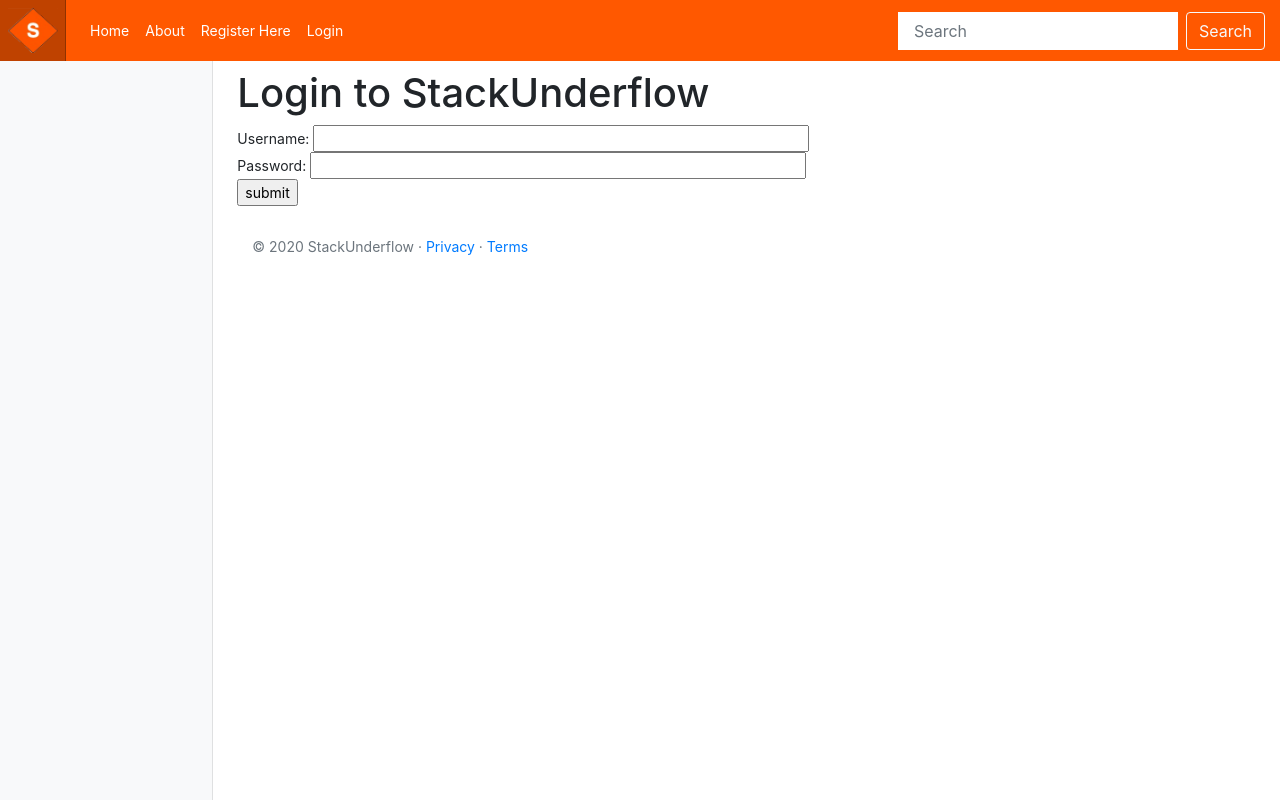
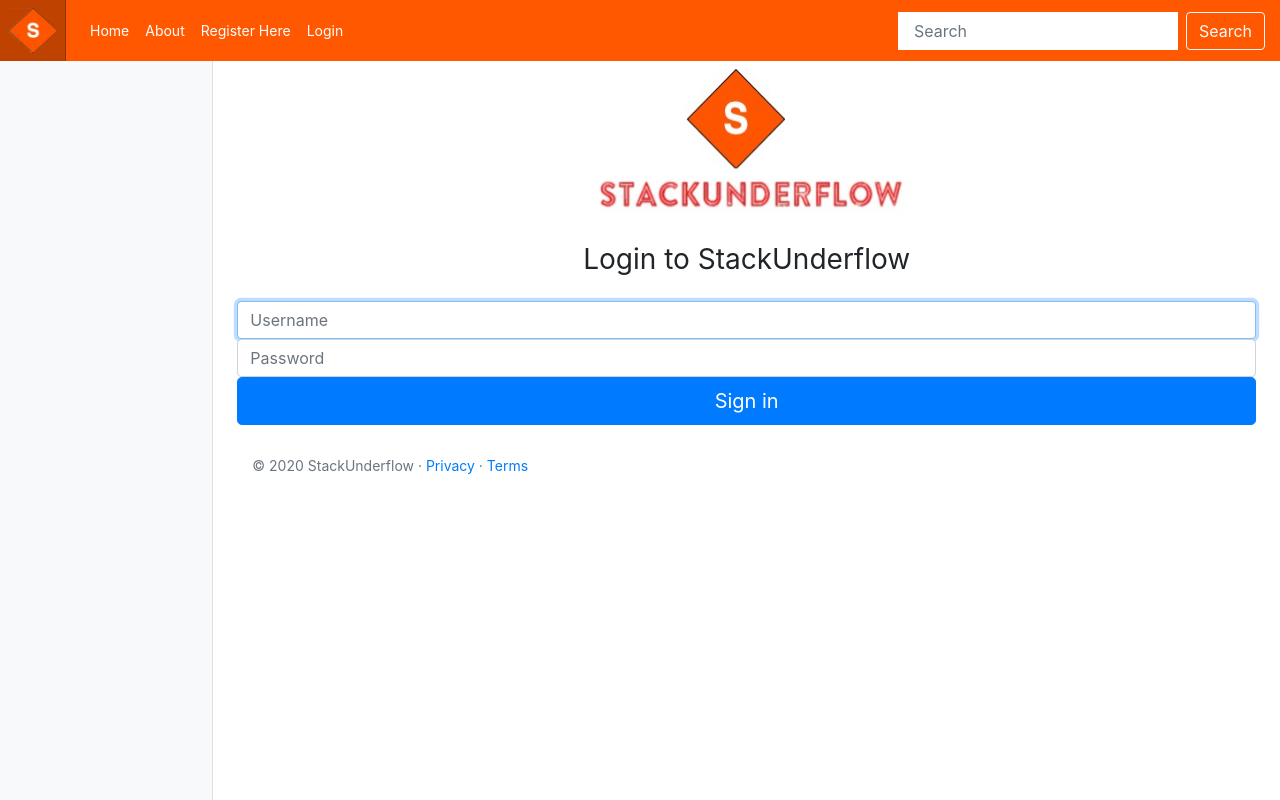
Before and after one commit to wad2Project/group_project, a Django app: page /stackunderflow/login/ in a window 1280 px wide. Run offline with Django 3.2, Linux system fonts and the light colour scheme; some libraries are stand-ins or nearby versions.

Commit message:
started login template

```diff
--- a/templates/stack_underflow/base.html
+++ b/templates/stack_underflow/base.html
@@ -5,9 +5,6 @@
     <head>
     <meta charset="utf-8">
     <meta name="viewport" content="width=device-width, initial-scale=1, shrink-to-fit=no">
-    <meta name="description" content="">
-    <meta name="author" content="Mark Otto, Jacob Thornton, and Bootstrap contributors">
-    <meta name="generator" content="Jekyll v3.8.5">
     <link rel="icon" href="{% static 'images/favicon.ico' %}">
     <title>
         {% block title_block %}Welcome to StackUnderflow{% endblock %}
--- a/templates/stack_underflow/login.html
+++ b/templates/stack_underflow/login.html
@@ -6,13 +6,24 @@
 {% endblock %}
 
 {% block body_block %}
-  <h1>Login to StackUnderflow</h1>
-  <form id="login_form" method="post" action="{% url 'stack_underflow:login' %}">
-    {% csrf_token %}
-    Username: <input type="text" name="username" value="" size="50" />
-    <br />
-    Password: <input type="password" name="password" value="" size="50" />
-    <br />
-    <input type="submit" value="submit" />
+
+    <form class="form-signin" id="login_form" method="post" action"{% url 'stack_underflow:login' %}">
+      {% csrf_token %}
+      <div class="text-center mb-4">
+        <img class="mb-4" src="{% static 'images/logo.jpg' %}" alt="" width="350" height="150">
+        <h1 class="h3 mb-3 font-weight-normal">Login to StackUnderflow</h1>
+      </div>
+
+      <div class="form-label-group">
+        <input type="text" id="username" class="form-control" placeholder="Username" required autofocus>
+      </div>
+
+      <div class="form-label-group">
+        <input type="password" id="password" class="form-control" placeholder="Password" required>
+      </div>
+
+      <button class="btn btn-lg btn-primary btn-block" type="submit" value="submit">Sign in</button>
   </form>
+
+
 {% endblock %}
```
